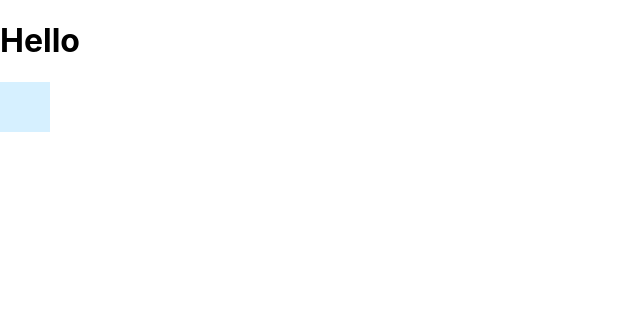
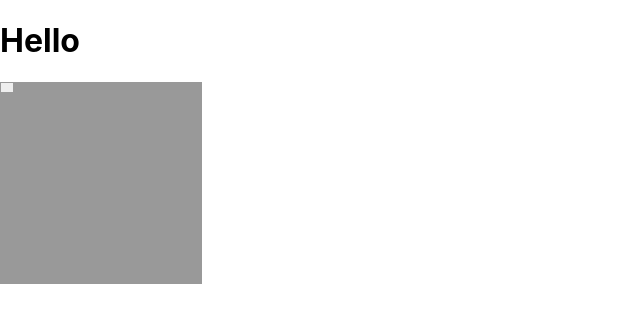
Before and after one commit to TracyRe/stitchgrid-poc, a React (Create React App) app: page / in a window 1280 px wide. Shown: the top 322 px of the page, without its empty margins (0-640 px from the left). Built offline with nearby package versions, Linux system fonts and the light colour scheme.

Commit message:
Separate initial components

```diff
--- a/package.json
+++ b/package.json
@@ -5,7 +5,8 @@
   "dependencies": {
     "react": "^16.8.6",
     "react-dom": "^16.8.6",
-    "react-scripts": "3.0.0"
+    "react-scripts": "3.0.0",
+    "styled-jsx": "^3.2.1"
   },
   "scripts": {
     "start": "react-scripts start",
--- a/src/components/App.jsx
+++ b/src/components/App.jsx
@@ -1,4 +1,5 @@
 import React from 'react';
+import Block from './Block';
 
 class App extends React.Component {
   constructor(props) {
@@ -8,37 +9,36 @@ class App extends React.Component {
     };
   }
 
-  handleClick = (e) => {
+  handleClick = (i) => {
     this.setState({ fill: !this.state.fill })
+    alert('click');
+
   }
 
   render() {
+    console.log(this.state);
+    const gridStyle = {
+
+      display: 'grid',
+      gridTemplateColumns: 'repeat(16,1fr)',
+      gridTemplateRows: 'repeat(20, 1fr)',
+      gridGap: '1px 1px',
+      alignItems: 'stretch',
+      height: '200px',
+      width: '200px',
+      background: '#999',
+      border: '1px solid #999',
+
+    };
+
     return(
       <div>
         <h1>Hello</h1>
         <div>
-          <style jsx>{`
-              .block {
-                height: 50px;
-                width: 50px;
-              }
+          <div style={gridStyle}>
+            <Block
+              onClick = {(i) => this.handleClick(i)} />
 
-              .background {
-                height: 100%;
-                width: 100%;
-                background: #d6f0ff;
-              }
-
-              .foreground {
-                height: 100%;
-                width: 100%;
-                background: #6b1f87;
-              }
-            `}
-          </style>
-          <div className='block'>
-            <div className = {(this.state.fill) ? 'foreground' : 'background'}
-              onClick = {this.handleClick}></div>
           </div>
         </div>
 
--- /dev/null
+++ b/src/components/Block.jsx
@@ -0,0 +1,35 @@
+import React from 'react';
+
+function Block(props) {
+  // function onClick() {
+  //
+  // }
+
+    console.log(props);
+  return (
+    <div className={(props.fill) ? 'foreground' : 'background'} onClick = {()=> props.onClick()}>
+      <style jsx='true'> {`
+          .background  {
+            height: 100%;
+            width: 100%;
+            background: #eee;
+          }
+
+          .foreground  {
+            height: 100%;
+            width: 100%;
+            background: #222;
+          }
+        `}
+
+    </style>
+    </div>
+
+  );
+}
+
+
+export default Block;
+
+
+// {(props.fill) ? 'foreground' : 'background'}
```
Also changed, not shown: 1 other file (tests, documents, lock files or other folders).
